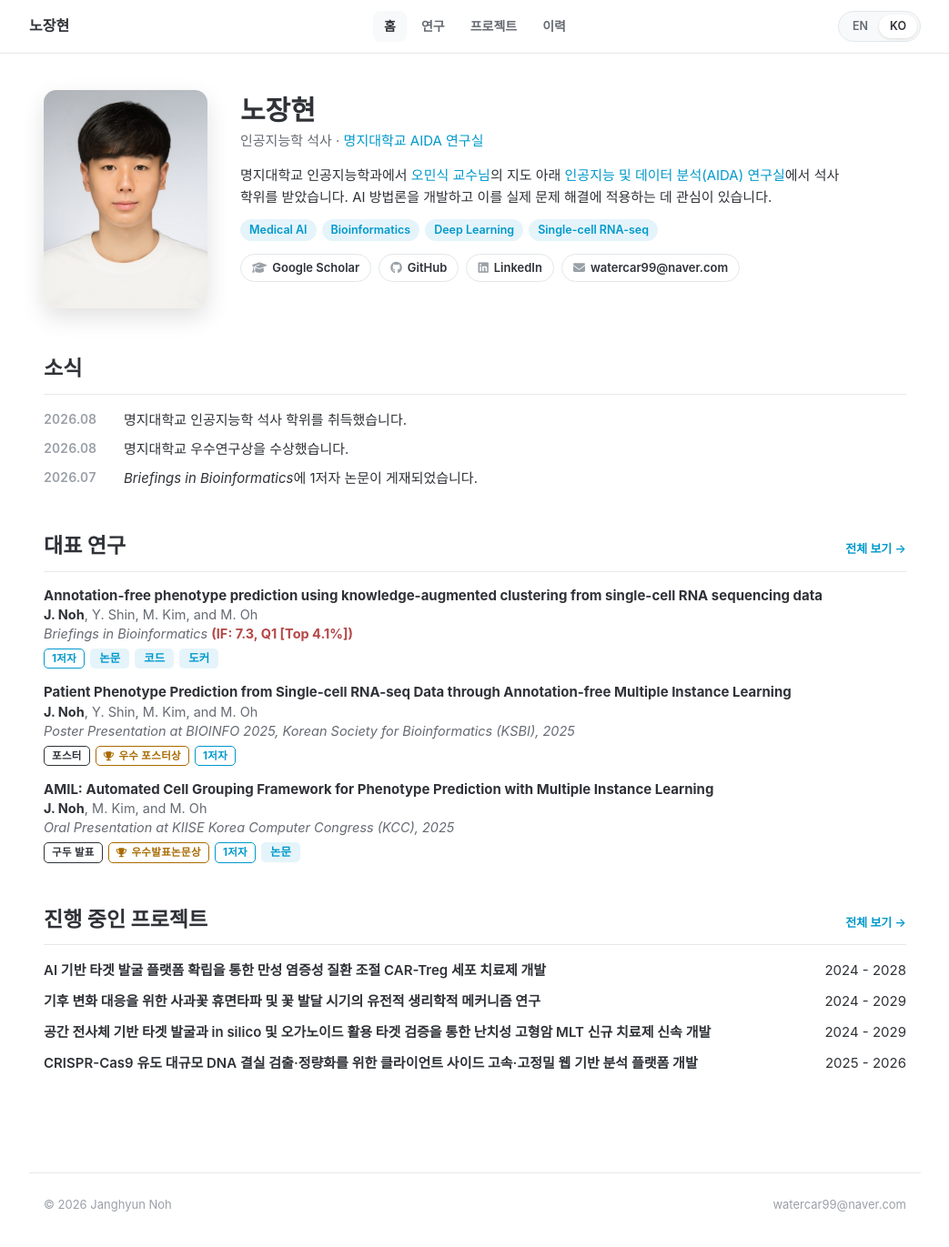
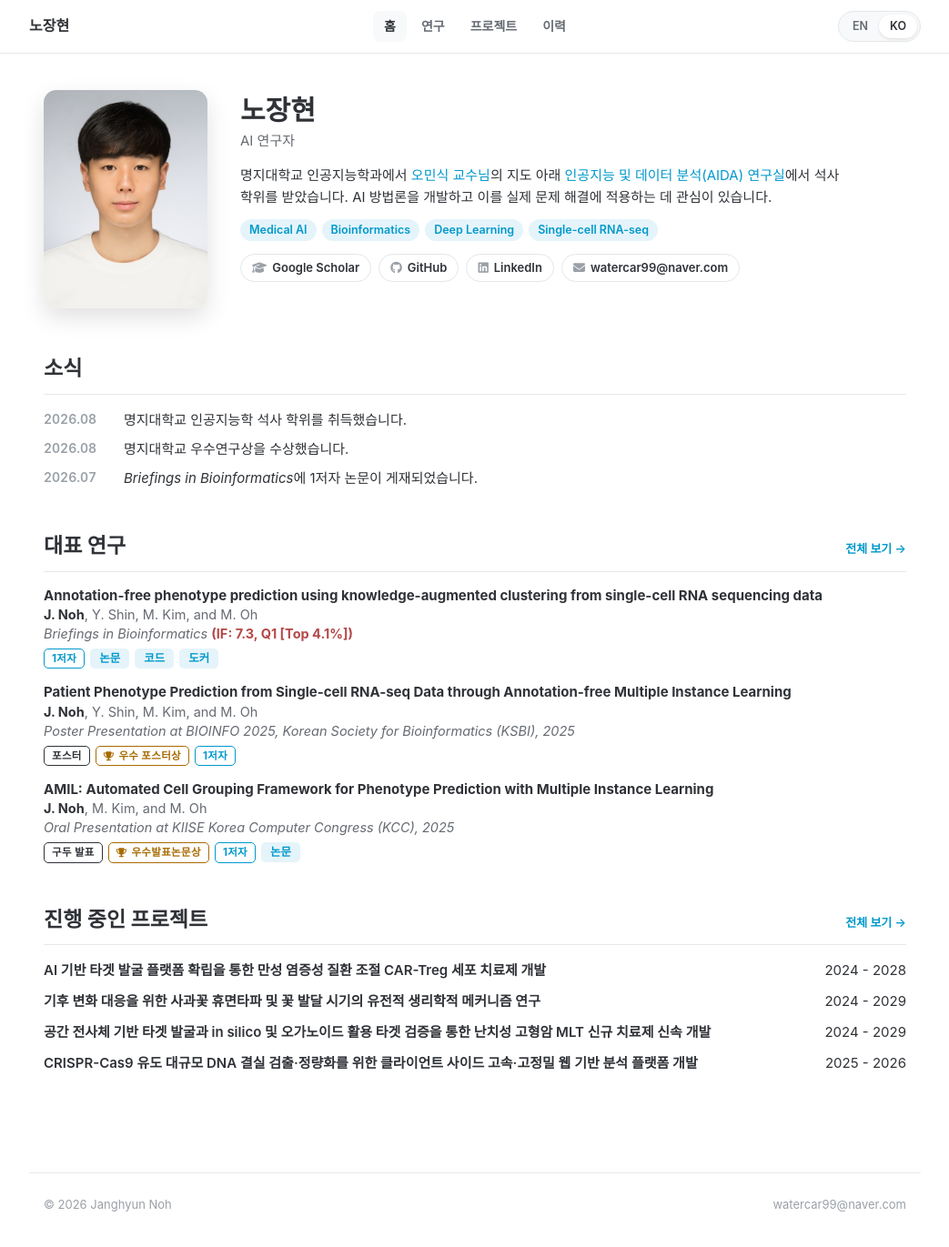
Before and after one commit to janghyunnoh/janghyunnoh.github.io, a Jekyll site: the page built from ko/index.md, in a window 1280 px wide and 1375 px high. Shown: the top 1371 px of the window at 91% size, without its empty margins (118-1161 px from the left). Built offline with Jekyll 4.4.1, drawn with Linux system fonts in a browser that asks for light colours.

Commit message:
Title: AI Researcher; hide affiliation until a new one is set
- Home shows "AI Researcher" / "AI 연구자"
- Affiliation fields left empty in profile.yml; the line is hidden
  when empty and returns automatically once filled in

Co-Authored-By: Claude Opus 5.5 <noreply@anthropic.com>
Claude-Session: https://claude.ai/code/session_01KSQJoZP1auZdYkoBxWPSet

```diff
--- a/_data/profile.yml
+++ b/_data/profile.yml
@@ -3,13 +3,14 @@
 
 name: "Janghyun Noh"
 name_ko: "노장현"
-title: "M.S. in Artificial Intelligence"
-title_ko: "인공지능학 석사"
+title: "AI Researcher"
+title_ko: "AI 연구자"
 location: "Seoul, Korea"
 location_ko: "대한민국 서울"
-affiliation: "AIDA, Myongji University"
-affiliation_ko: "명지대학교 AIDA 연구실"
-affiliation_url: "https://ailab-mju.github.io/"
+# Current affiliation (company / lab). Leave empty to hide.
+affiliation: ""
+affiliation_ko: ""
+affiliation_url: ""
 photo: "/assets/img/profile.jpg"
 
 email: "watercar99@naver.com"
--- a/_includes/sections/home.html
+++ b/_includes/sections/home.html
@@ -2,7 +2,8 @@
     <img class="photo" src="{{ p.photo | relative_url }}" alt="{{ p.name }}">
     <div class="hero-text">
         <h1>{% if ko %}{{ p.name_ko | default: p.name }}{% else %}{{ p.name }}{% endif %}</h1>
-        <div class="role">{% if ko %}{{ p.title_ko | default: p.title }}{% else %}{{ p.title }}{% endif %} · <a href="{{ p.affiliation_url }}" target="_blank" rel="noopener">{% if ko %}{{ p.affiliation_ko | default: p.affiliation }}{% else %}{{ p.affiliation }}{% endif %}</a></div>
+        <div class="role">{% if ko %}{{ p.title_ko | default: p.title }}{% else %}{{ p.title }}{% endif %}
+            {%- if p.affiliation and p.affiliation != "" %} · {% if p.affiliation_url and p.affiliation_url != "" %}<a href="{{ p.affiliation_url }}" target="_blank" rel="noopener">{% endif %}{% if ko %}{{ p.affiliation_ko | default: p.affiliation }}{% else %}{{ p.affiliation }}{% endif %}{% if p.affiliation_url and p.affiliation_url != "" %}</a>{% endif %}{% endif %}</div>
         <p>{% if ko %}{{ p.about_ko | default: p.about }}{% else %}{{ p.about }}{% endif %}</p>
         {%- if p.interests %}
         <div class="chips">{% for kw in p.interests %}<span class="chip">{{ kw }}</span>{% endfor %}</div>
--- a/_layouts/profile.html
+++ b/_layouts/profile.html
@@ -12,12 +12,12 @@
     <meta charset="UTF-8">
     <meta name="viewport" content="width=device-width, initial-scale=1.0">
     <title>{% unless page.section == "home" %}{{ L[nav_label] }} | {% endunless %}{% if ko %}{{ p.name_ko | default: p.name }}{% else %}{{ p.name }}{% endif %}</title>
-    <meta name="description" content="{% if ko %}{{ p.title_ko }} · {{ p.affiliation_ko }}{% else %}{{ p.title }} · {{ p.affiliation }}{% endif %}">
+    <meta name="description" content="{% if ko %}{{ p.name_ko }} · {{ p.title_ko }}{% else %}{{ p.name }} · {{ p.title }}{% endif %}">
     <link rel="alternate" hreflang="en" href="{{ site.url }}{{ en_url }}">
     <link rel="alternate" hreflang="ko" href="{{ site.url }}{{ ko_url }}">
     <link rel="alternate" hreflang="x-default" href="{{ site.url }}{{ en_url }}">
     <meta property="og:title" content="{{ p.name }}">
-    <meta property="og:description" content="{{ p.title }} · {{ p.affiliation }}">
+    <meta property="og:description" content="{{ p.title }}">
     <meta property="og:image" content="{{ site.url }}{{ p.photo }}">
     <meta property="og:url" content="{{ site.url }}{{ page.url }}">
     <link rel="preconnect" href="https://fonts.googleapis.com">
```
